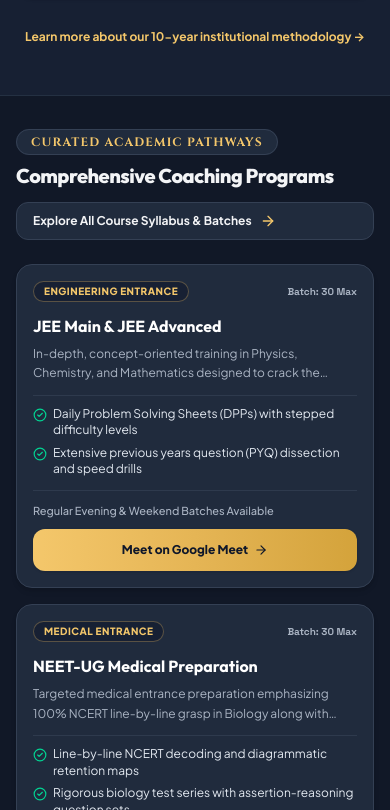
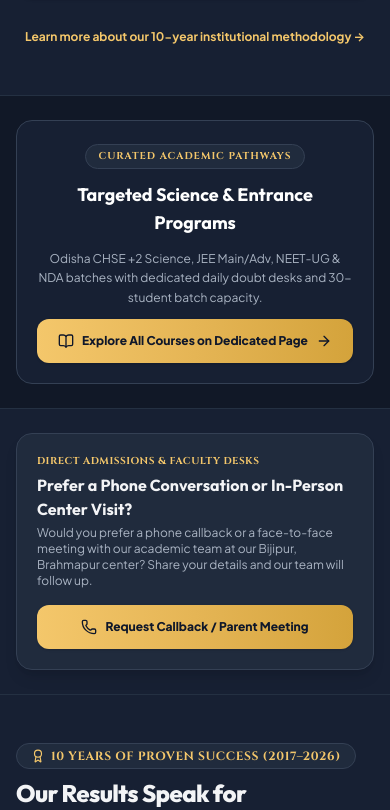
Before and after one commit to chandan0000001/tutionwebsite, a React (Vite) app: page / in a window 390 px wide. Shown: the part 3174-3984 px from the top of the page. Built offline with nearby package versions, Linux system fonts and the light colour scheme; a web font is replaced by a local one.

Commit message:
feat(mobile): decouple #courses from homepage, route to dedicated /courses page, and eliminate mobile homepage bloat

```diff
--- a/src/pages/HomePage.tsx
+++ b/src/pages/HomePage.tsx
@@ -1,5 +1,5 @@
 import React, { useState, useEffect } from 'react';
-import { Link } from 'react-router-dom';
+import { Link, useNavigate, useLocation } from 'react-router-dom';
 import {
   ArrowRight,
   Calendar,
@@ -34,6 +34,16 @@
 import { ACADEMY_CONFIG } from '../config/academyConfig';
 
 export const HomePage: React.FC = () => {
+  const navigate = useNavigate();
+  const location = useLocation();
+
+  // Redirect hash #courses to the dedicated /courses page immediately
+  useEffect(() => {
+    if (location.hash === '#courses') {
+      navigate('/courses', { replace: true });
+    }
+  }, [location.hash, navigate]);
+
   // Option B: Above-the-fold Parent Meeting or Callback Lead Form State
   const [heroName, setHeroName] = useState('');
   const [heroPhone, setHeroPhone] = useState('');
@@ -336,15 +346,15 @@
 
               {/* Mobile-First: Dual Action Buttons Shown Immediately Above-The-Fold */}
               <div className="pt-1 flex flex-col sm:flex-row items-stretch sm:items-center gap-2.5 sm:gap-3">
-                {/* Primary Action: Explore Courses */}
-                <a
-                  href="#courses"
+                {/* Primary Action: Explore Courses (Dedicated Page) */}
+                <Link
+                  to="/courses"
                   className="px-5 sm:px-6 py-3 sm:py-3.5 rounded-xl font-extrabold text-xs sm:text-sm text-[#0F172A] bg-gradient-to-r from-[#F4C76B] via-[#E5B555] to-[#D4A33B] hover:brightness-105 shadow-md shadow-amber-500/10 transition-all flex items-center justify-center gap-2 text-center font-display min-h-[44px] active:scale-[0.98]"
                 >
                   <BookOpen className="w-4 h-4 shrink-0 text-[#0F172A]" />
                   <span>Explore Courses</span>
                   <ArrowRight className="w-4 h-4 shrink-0 text-[#0F172A]" />
-                </a>
+                </Link>
 
                 {/* Secondary Action: 30-min Google Meet Booking */}
                 <Link
@@ -1021,9 +1031,32 @@
       </section>
 
       {/* 6. TARGETED ACADEMIC PROGRAMS */}
-      <section id="courses" className="py-8 sm:py-16 bg-[#111827] border-b border-[#243042]">
+      <section id="courses" className="py-6 sm:py-16 bg-[#111827] border-b border-[#243042]">
         <div className="max-w-7xl mx-auto px-4 sm:px-6 lg:px-8">
 
+          {/* Mobile Streamlined Teaser Card (< md) - Eliminates Home Page Bloat & Directs to Dedicated /courses Page */}
+          <div className="md:hidden bg-[#172033] border border-[#344054] rounded-2xl p-5 text-center space-y-3">
+            <span className="font-cinzel text-[10px] font-bold uppercase tracking-widest text-[#F4C76B] bg-[#202B3D] border border-[#344054] px-3 py-1 rounded-full inline-block">
+              Curated Academic Pathways
+            </span>
+            <h2 className="font-display text-lg font-bold text-white">
+              Targeted Science & Entrance Programs
+            </h2>
+            <p className="text-xs text-[#AAB4C3] leading-relaxed">
+              Odisha CHSE +2 Science, JEE Main/Adv, NEET-UG & NDA batches with dedicated daily doubt desks and 30-student batch capacity.
+            </p>
+            <Link
+              to="/courses"
+              className="w-full py-3 px-4 rounded-xl font-extrabold text-xs text-[#0F172A] bg-gradient-to-r from-[#F4C76B] via-[#E5B555] to-[#D4A33B] flex items-center justify-center gap-2 shadow-sm min-h-[44px]"
+            >
+              <BookOpen className="w-4 h-4 text-[#0F172A]" />
+              <span>Explore All Courses on Dedicated Page</span>
+              <ArrowRight className="w-4 h-4 text-[#0F172A]" />
+            </Link>
+          </div>
+
+          {/* Desktop Full Course Discovery Grid (>= md) */}
+          <div className="hidden md:block">
             <div className="flex flex-col md:flex-row md:items-end justify-between mb-6 sm:mb-10 gap-3 sm:gap-4">
               <div>
                 <span className="font-cinzel text-xs font-bold uppercase tracking-widest text-[#F4C76B] bg-[#202B3D] border border-[#344054] px-3.5 py-1 rounded-full">
@@ -1090,6 +1123,7 @@
                   </div>
                 </div>
               ))}
+            </div>
           </div>
 
         </div>
```
Lines whose indentation alone changed are shown as unchanged.
